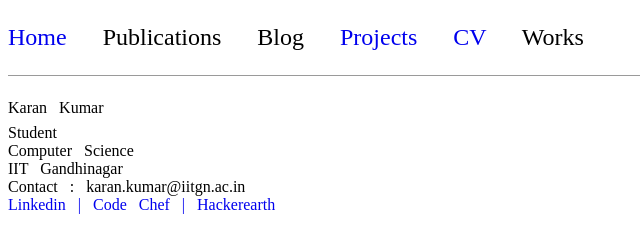
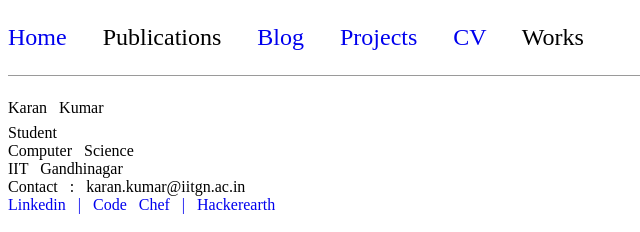
Before and after one commit to kkaran0908/kkaran0908.github.io, a website: page index.html in a window 1280 px wide. Shown: the top 232 px of the page, 0-640 px from the left. Drawn offline with Linux system fonts and the light colour scheme.

Commit message:
Update index.html

```diff
--- a/index.html
+++ b/index.html
@@ -8,7 +8,7 @@ a:link {
 </style>
   </head>
   <body>
-<p style = "font-size:24px;word-spacing:30px;margin-left:150"><a href = "index.html">Home</a> Publications Blog <a href = "casestudies.html">Projects</a> <a href = "resume.pdf">CV</a> Works</p>
+<p style = "font-size:24px;word-spacing:30px;margin-left:150"><a href = "index.html">Home</a> Publications <a href = 'blog.html'>Blog</a> <a href = "casestudies.html">Projects</a> <a href = "resume.pdf">CV</a> Works</p>
 <hr size = "1">
 <p style = "font-family:times new roman;margin-left:150;word-spacing:8px">
 <h><h style = "line-height:2">Karan Kumar<br></h>
```
